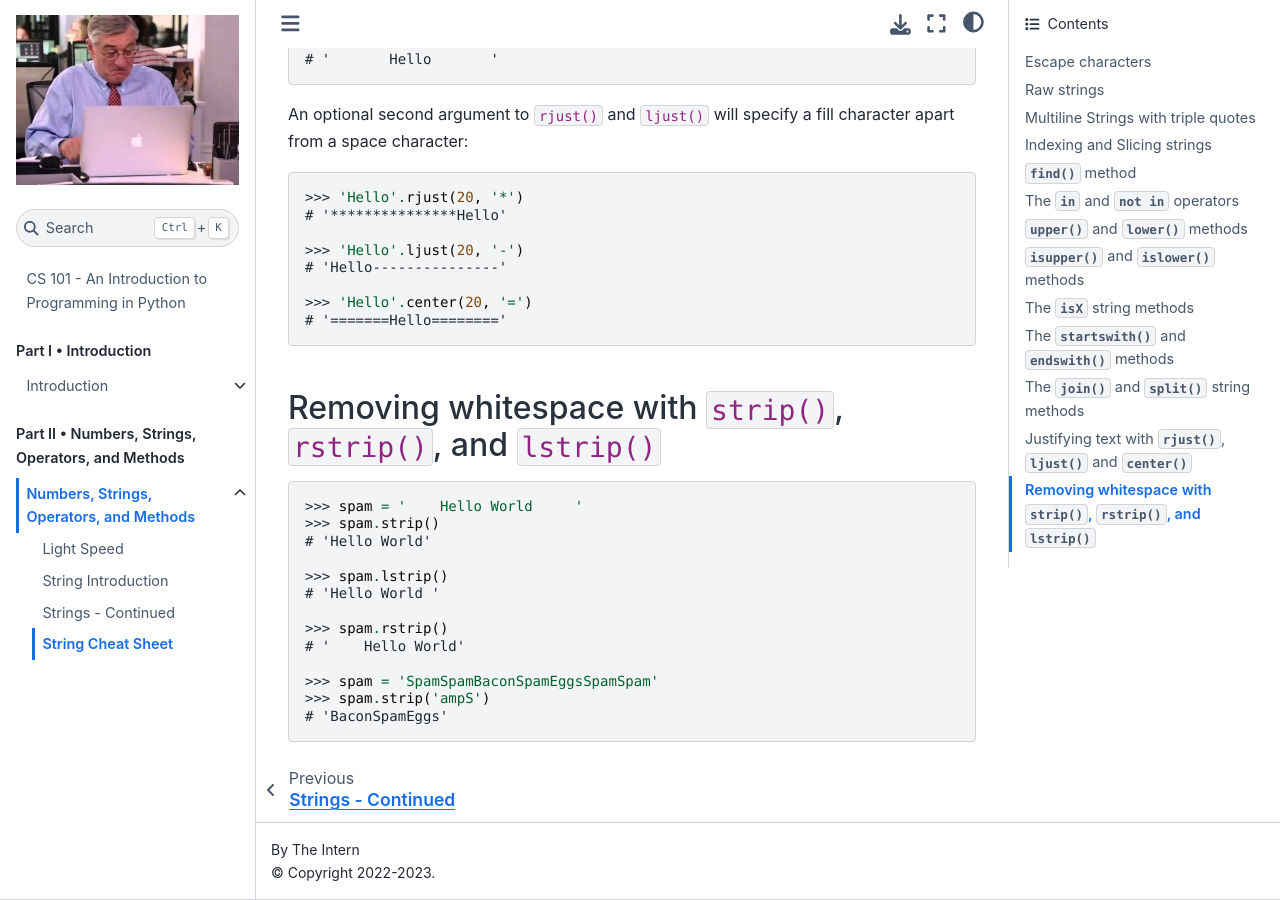
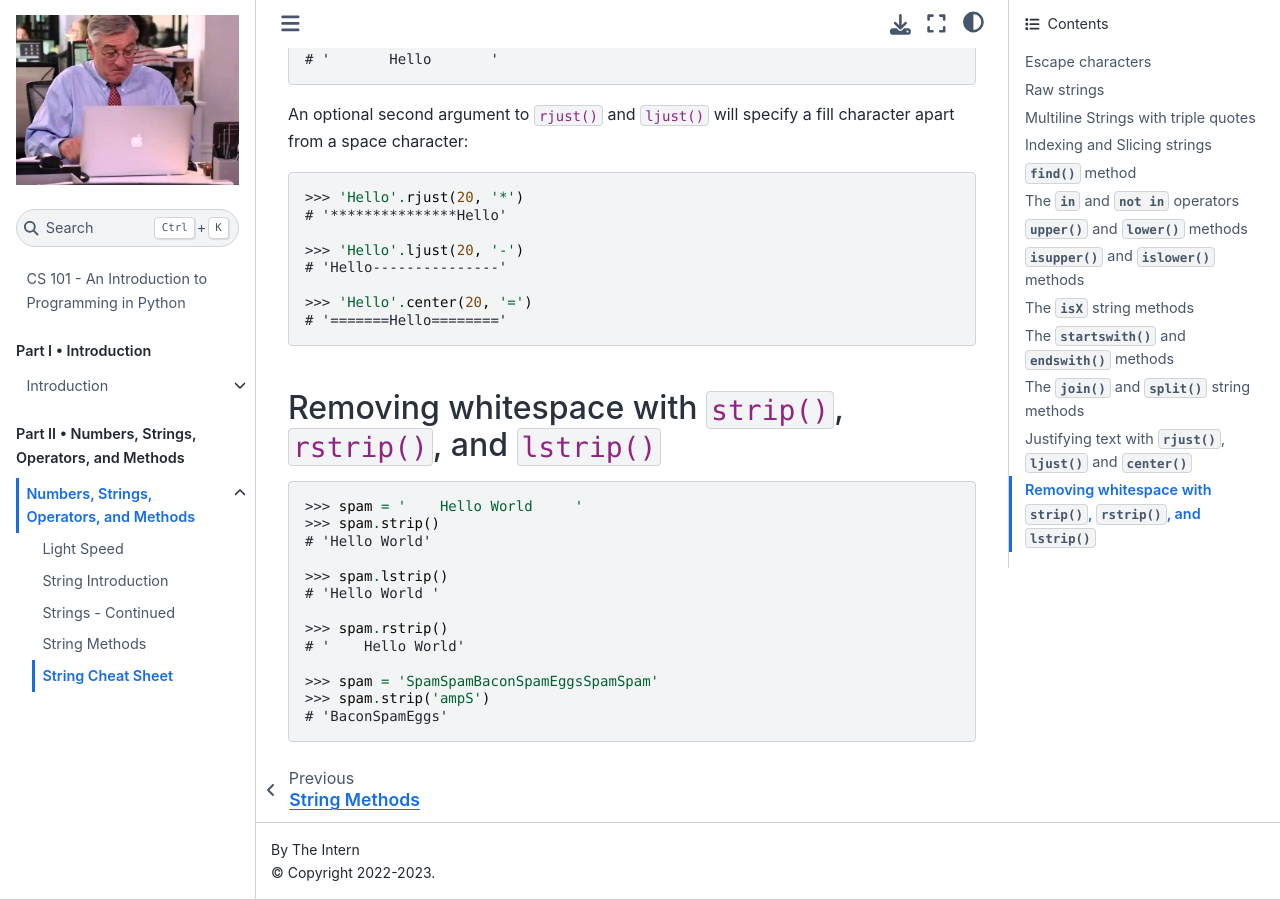
Before and after one commit to the-intern/cs101, a Jupyter Book: the page built from book/part-ii/string-cheat-sheet.md, in a window 1280 px wide and 900 px high, scrolled down 6543 px. Built offline with Jupyter Book 1.0.4 settings and Sphinx 7.4.7 and the Sphinx Book theme 1.1.4, drawn with Linux system fonts in a browser that asks for light colours.

Commit message:
working on strings-ii notebook and strings-methods.ipynb

```diff
--- a/book/_toc.yml
+++ b/book/_toc.yml
@@ -26,6 +26,7 @@ parts:
           - file: part-ii/light-speed
           - file: part-ii/strings-i
           - file: part-ii/strings-ii
+          - file: part-ii/string-methods
           - file: part-ii/string-cheat-sheet
 
   # - caption: Addenda
```
Also changed, not shown: book/part-ii/string-methods.ipynb (added), book/part-ii/strings-ii.ipynb.
